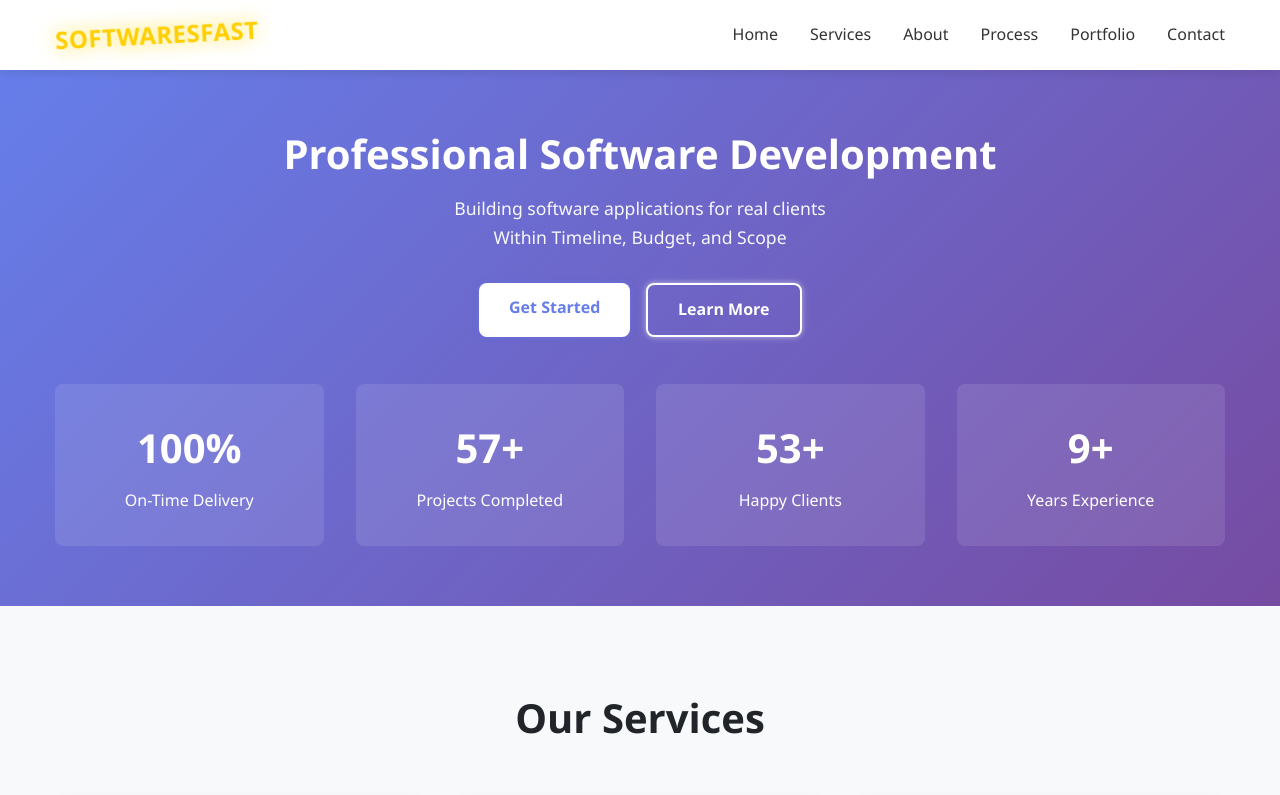
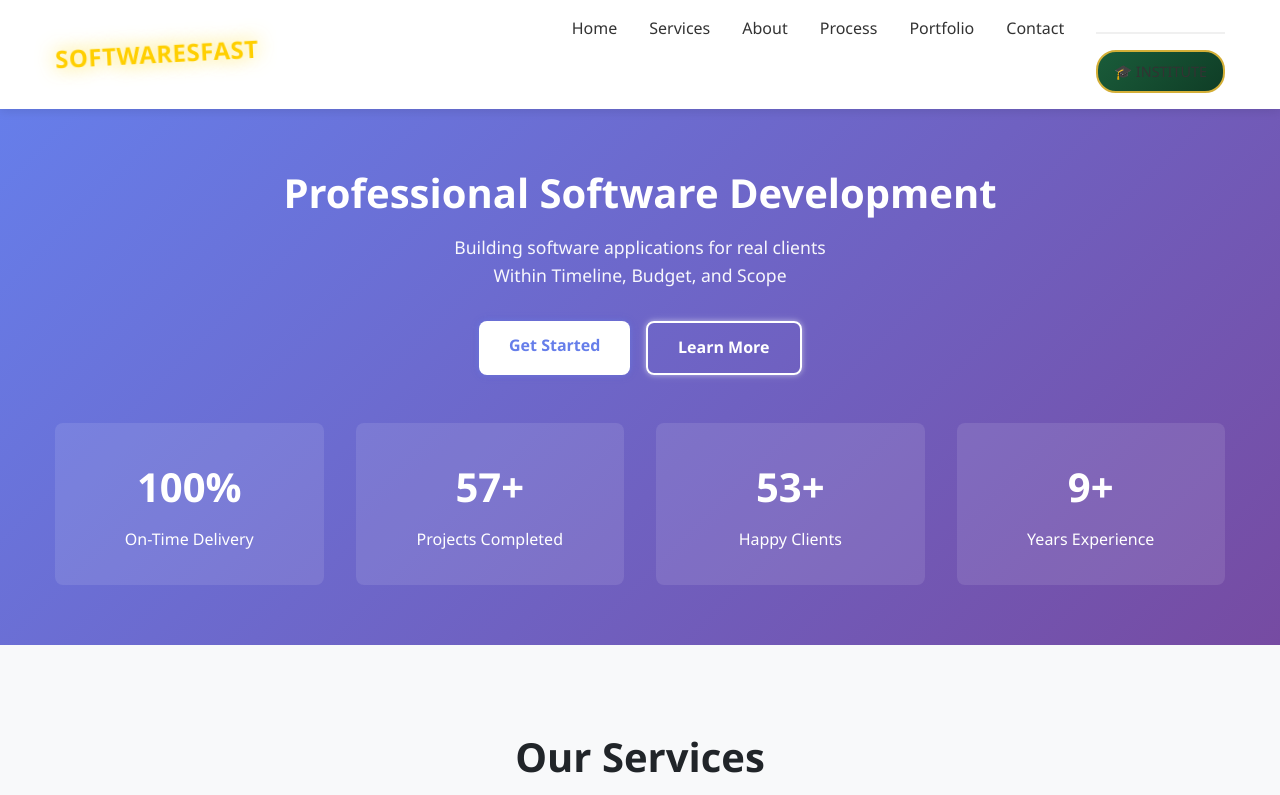
Before and after one commit to jinalegwu/softwaresfast, a website: page index.html in a window 1280 px wide. Shown: the top 795 px of the page. Drawn offline with Linux system fonts and the light colour scheme.

Commit message:
Add institute link to hamburger menu in navbar
- Added "🎓 INSTITUTE" link to nav menu as last item
- Link appears in both desktop and mobile hamburger menus
- Added styling for mobile menu with separator line before institute link
- Smooth integration with existing menu structure
- Click on hamburger also closes menu when institute link is clicked

```diff
--- a/index.html
+++ b/index.html
@@ -51,8 +51,34 @@
         .nav-menu { display:flex; list-style:none; gap:2rem; }
         .nav-menu a { text-decoration:none; color:#333; font-weight:500; transition:color 0.3s; }
         .nav-menu a:hover { color:#007bff; }
+        .nav-menu li:last-child { border-top: 2px solid #f0f0f0; padding-top: 1rem; margin-top: 1rem; }
         .hamburger { display:none; flex-direction:column; cursor:pointer; background:none; border:none; padding:5px; }
         .hamburger span { width:25px; height:3px; background-color:#333; margin:5px 0; transition:0.3s; }
+
+        /* Institute Toggle Button */
+        .institute-toggle {
+            padding: 8px 16px;
+            background: linear-gradient(135deg, #1a5c3a 0%, #0f3d26 100%);
+            color: #D4AF37;
+            border: 2px solid #D4AF37;
+            border-radius: 20px;
+            cursor: pointer;
+            font-weight: 600;
+            font-size: 0.9rem;
+            transition: all 0.3s ease;
+            text-decoration: none;
+            display: inline-flex;
+            align-items: center;
+            gap: 0.5rem;
+        }
+
+        .institute-toggle:hover {
+            background: #D4AF37;
+            color: #0f3d26;
+            transform: translateY(-2px);
+            box-shadow: 0 6px 15px rgba(26, 92, 58, 0.3);
+        }
+
         .hero { background:linear-gradient(135deg,#667eea 0%,#764ba2 100%); color:white; padding:60px 15px; text-align:center; }
         .hero h1 { font-size:2.5rem; margin-bottom:1rem; line-height:1.2; }
         .tagline { font-size:1.1rem; margin-bottom:2rem; opacity:0.95; }
@@ -319,7 +345,9 @@
             .nav-menu{ position:fixed; left:-100%; top:60px; flex-direction:column; background:white; width:100%; text-align:center; transition:0.3s; padding:2rem 0; gap:0; z-index:999; }
             .nav-menu.active{ left:0; }
             .nav-menu li{ margin:1rem 0; }
+            .nav-menu li:last-child { border-top: 2px solid #f0f0f0; padding-top: 1.5rem; margin-top: 1.5rem; }
             .hamburger{ display:flex; }
+            .institute-toggle { display: block; width: 90%; margin: 0 auto; text-align: center; }
             .hero h1{ font-size:2rem; }
             .hero-stats{ grid-template-columns:repeat(2,1fr); }
             .services-grid{ grid-template-columns:1fr; }
@@ -346,6 +374,7 @@
                 <li><a href="#process">Process</a></li>
                 <li><a href="#portfolio">Portfolio</a></li>
                 <li><a href="#contact">Contact</a></li>
+                <li><a href="institute.html" class="institute-toggle">🎓 INSTITUTE</a></li>
             </ul>
             <button class="hamburger" aria-label="Toggle navigation">
                 <span></span>
@@ -554,6 +583,14 @@
             navMenu.classList.toggle('active');
         });
 
+        // Close menu when a link is clicked
+        document.querySelectorAll('.nav-menu a').forEach(link => {
+            link.addEventListener('click', () => {
+                navMenu.classList.remove('active');
+                hamburger.classList.remove('active');
+            });
+        });
+
         // Portfolio slider: auto-slide + manual arrows + dots
         const track = document.querySelector('.portfolio-track');
         const slides = document.querySelectorAll('.portfolio-item');
@@ -573,7 +610,7 @@
         }
 
         function nextSlide() {
-            updateSlider(currentSlide + 1);
+            updateSlide(currentSlide + 1);
         }
 
         function prevSlide() {
```
